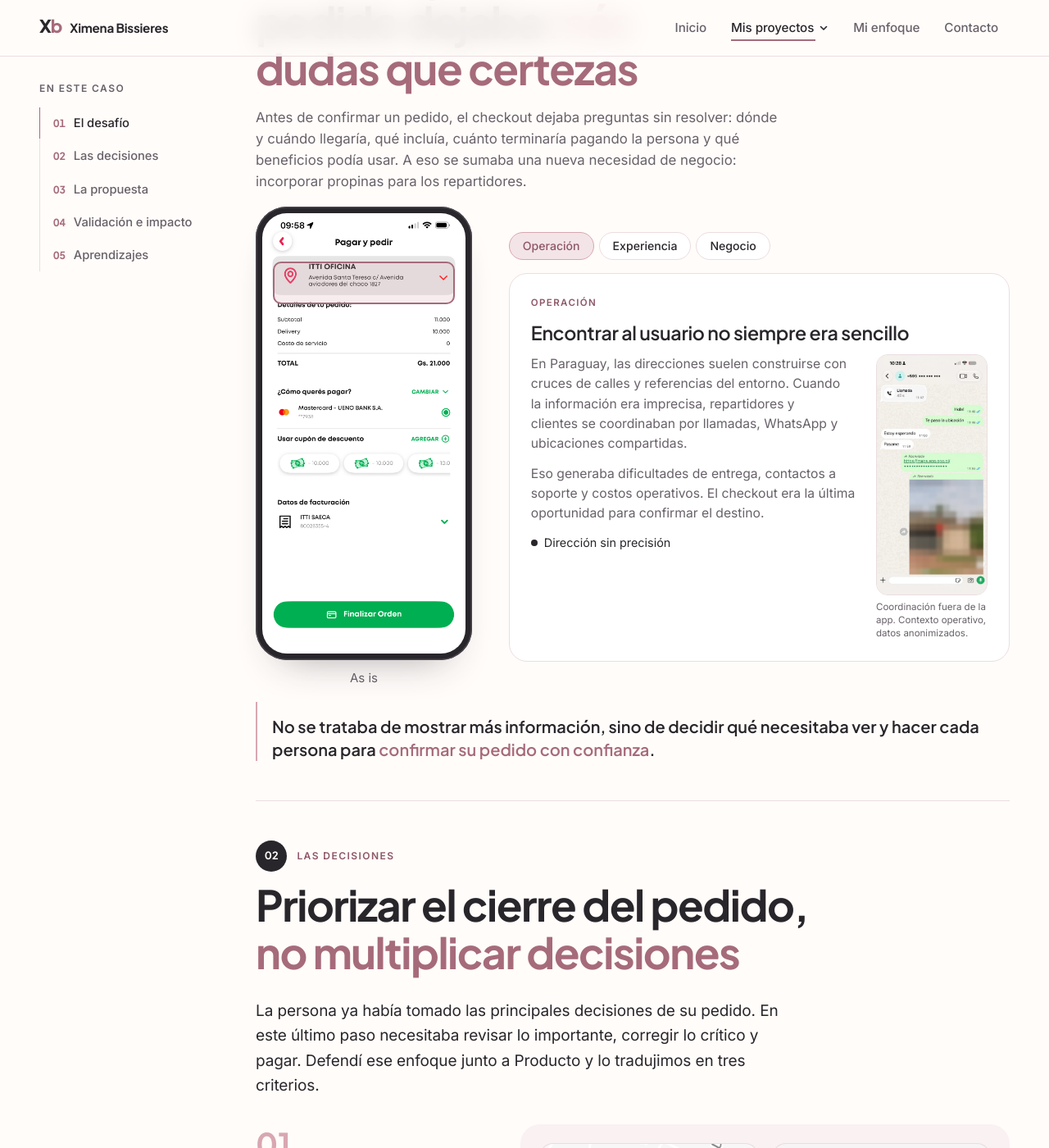
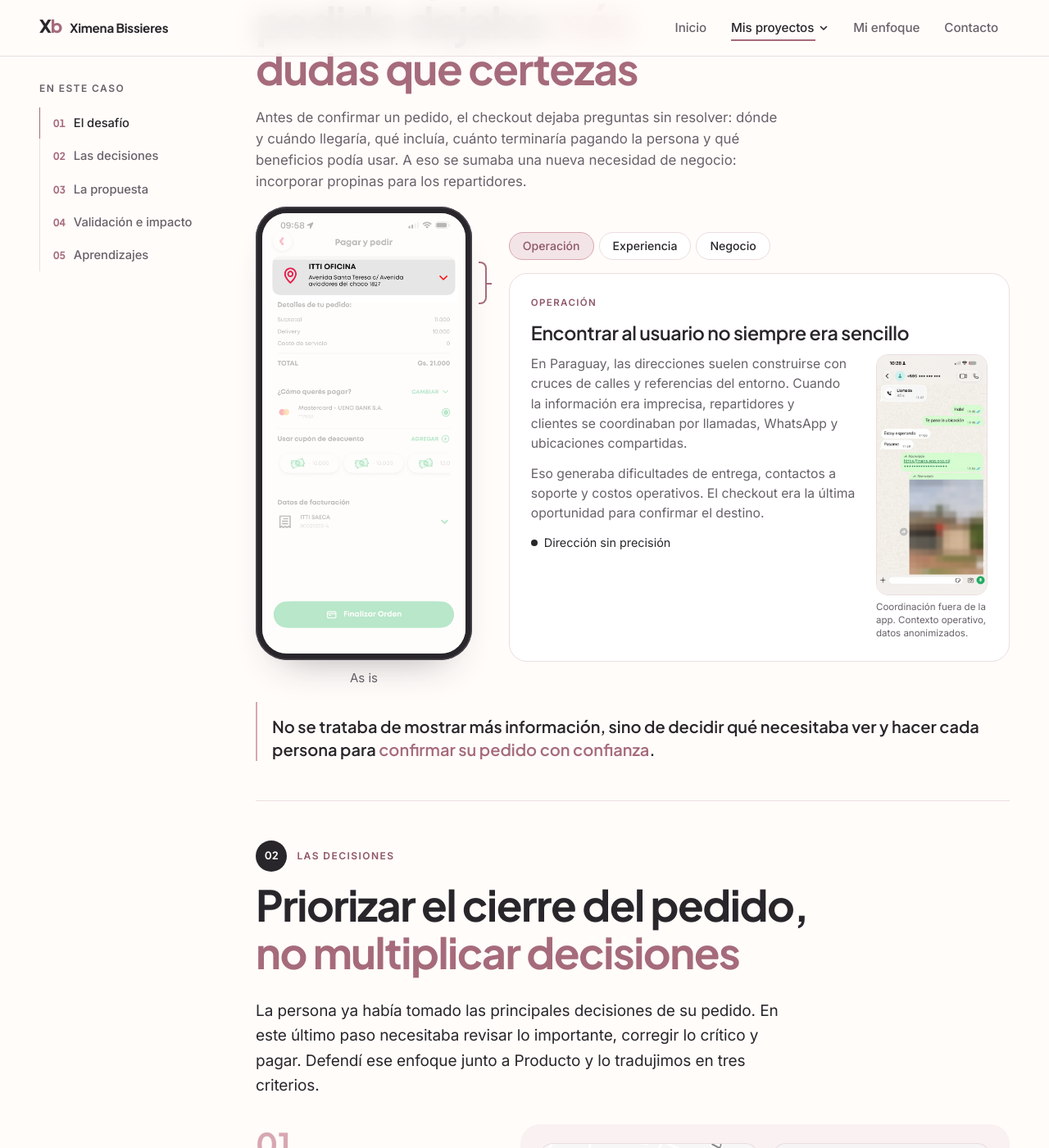
Before and after one commit to ximebissieres/Ximebissieres.github.io, a Jekyll site: the page built from proyectos/monchis.html, in a window 1280 px wide and 1400 px high, scrolled down 935 px. Shown: the whole window at 82% size. Built offline with Jekyll 4.4.1, drawn with Linux system fonts in a browser that asks for light colours.

Commit message:
Monchis: el As is destaca con atenuado y llave lateral, sin tapar texto
Co-Authored-By: Claude Opus 5.5 <noreply@anthropic.com>
Claude-Session: https://claude.ai/code/session_01DJ4kQgEHjb3PtnpPBBuZ5X

```diff
--- a/assets/styles.css
+++ b/assets/styles.css
@@ -2136,3 +2136,19 @@ body { font-family: var(--sans); font-size: var(--fs-body); line-height: 1.65; f
 .ex-fr li { gap: 8px; }
 .ex-fr li::before { content: ""; width: 8px; height: 8px; border-radius: 50%; background: var(--ink); flex: none; }
 .ex-fr li.is-absent::before { background: transparent; border: 1.5px dashed var(--rose); box-sizing: border-box; width: 10px; height: 10px; }
+
+/* Monchis · 01 As is: el área relevante queda nítida y el resto se atenúa;
+   una llave fuera del teléfono señala la zona. Nada se dibuja sobre el texto. */
+.ex-screen { position: relative; border-radius: 30px; overflow: hidden; }
+.ex-screen img { border-radius: 0; }
+.ex-dim { position: absolute; inset: 0; width: 100%; height: 100%; pointer-events: none; }
+.ex-dim .ex-hl { display: none; }
+.ex-dim .ex-hl.is-on { display: inline; }
+.ex-phone > .ex-hl:not(.ex-bracket) { display: none; }
+.ex-bracket { position: absolute; left: calc(100% + 8px); width: 10px; border: 2px solid var(--rose); border-left: 0; border-radius: 0 8px 8px 0; opacity: 0; transition: opacity .3s var(--ease); pointer-events: none; }
+.ex-bracket::after { content: ""; position: absolute; left: 100%; top: 50%; width: 8px; height: 2px; background: var(--rose); }
+.ex-bracket.is-on { opacity: 1; }
+.explorer.is-absent .ex-phone img { filter: none; }
+@media (max-width: 899px) { .ex-bracket { left: calc(100% + 6px); width: 8px; } }
+@media (prefers-reduced-motion: reduce) { .ex-bracket { transition: none; } }
+.ex-bracket { background: transparent; }
--- a/proyectos/monchis.html
+++ b/proyectos/monchis.html
@@ -32,10 +32,21 @@ summary: 'En Monchis, los pedidos podían ser con envío a domicilio, retiro en
       <div class="explorer" data-explorer>
         <figure class="ex-visual">
           <div class="ex-phone">
-            <img src="/assets/img/monchis-checkout-anterior.webp" alt="Checkout anterior de Monchis, «Pagar y pedir»: dirección arriba, detalle de costos, método de pago, cupones mostrados solo como montos, datos de facturación y botón Finalizar orden" width="947" height="2048" loading="lazy" decoding="async">
-            <span class="ex-hl" data-for="op" style="left:8%;top:12%;width:84%;height:9.4%" aria-hidden="true"></span>
-            <span class="ex-hl" data-for="exp" style="left:8%;top:21.6%;width:84%;height:16.6%" aria-hidden="true"></span>
-            <span class="ex-hl" data-for="exp" style="left:8%;top:49.4%;width:85%;height:13.4%" aria-hidden="true"></span>
+            <div class="ex-screen">
+              <img src="/assets/img/monchis-checkout-anterior.webp" alt="Checkout anterior de Monchis, «Pagar y pedir»: dirección arriba, detalle de costos, método de pago, cupones mostrados solo como montos, datos de facturación y botón Finalizar orden" width="947" height="2048" loading="lazy" decoding="async">
+              <svg class="ex-dim" viewBox="0 0 100 100" preserveAspectRatio="none" aria-hidden="true" focusable="false">
+                <defs><mask id="ex-mask" maskUnits="userSpaceOnUse" x="0" y="0" width="100" height="100">
+                  <rect x="0" y="0" width="100" height="100" fill="#fff"/>
+                  <rect class="ex-hl" data-for="op" x="4" y="10.6" width="92" height="9.7" rx="2" fill="#000"/>
+                  <rect class="ex-hl" data-for="exp" x="4" y="20.9" width="92" height="17.2" rx="2" fill="#000"/>
+                  <rect class="ex-hl" data-for="exp" x="4" y="49.2" width="92" height="14.2" rx="2" fill="#000"/>
+                </mask></defs>
+                <rect x="0" y="0" width="100" height="100" fill="#FFFCFA" fill-opacity=".72" mask="url(#ex-mask)"/>
+              </svg>
+            </div>
+            <span class="ex-hl ex-bracket" data-for="op" style="top:12%;height:9.4%" aria-hidden="true"></span>
+            <span class="ex-hl ex-bracket" data-for="exp" style="top:21.6%;height:16.6%" aria-hidden="true"></span>
+            <span class="ex-hl ex-bracket" data-for="exp" style="top:49.4%;height:13.4%" aria-hidden="true"></span>
           </div>
           <figcaption class="fig-cap ex-cap">As is</figcaption>
         </figure>
```
